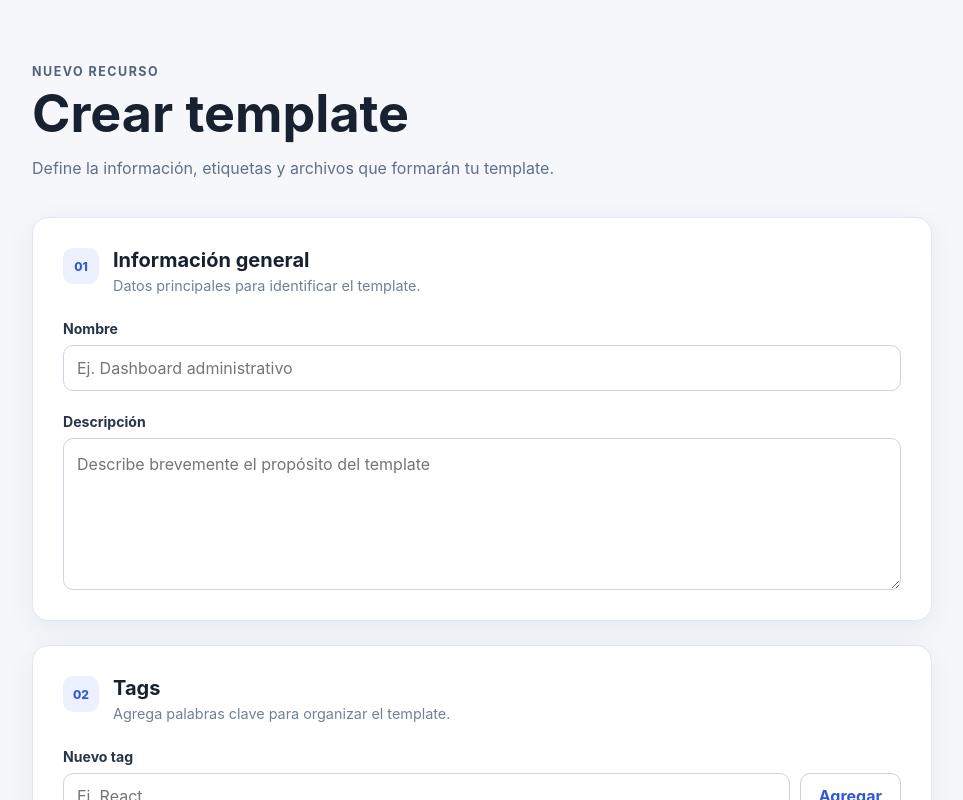
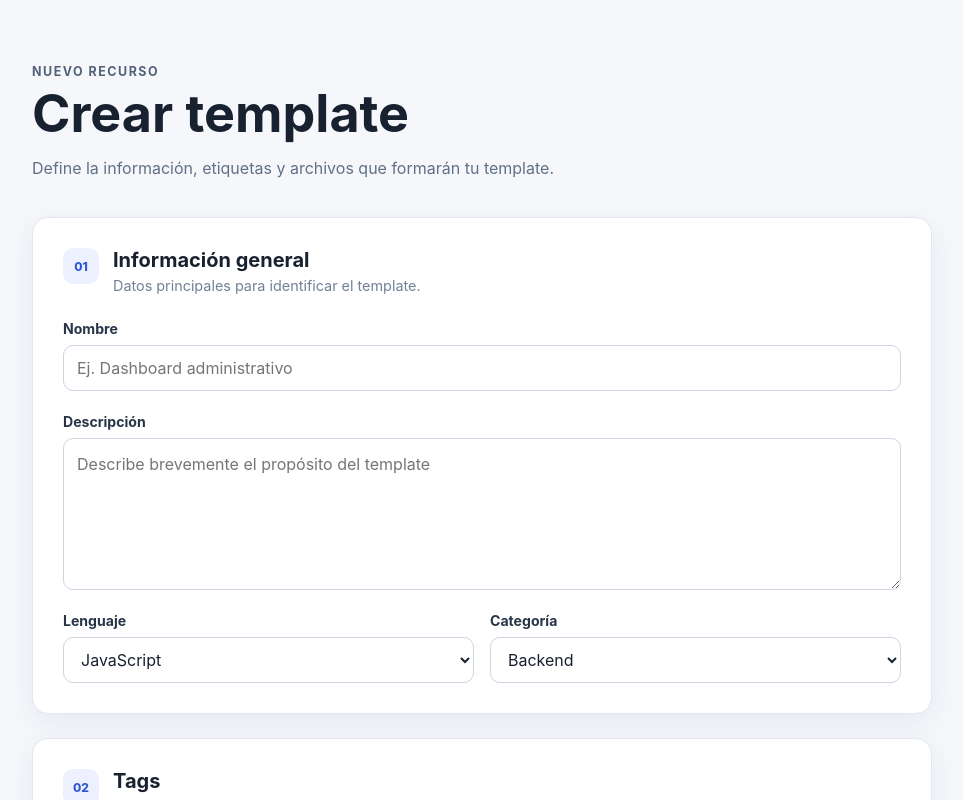
Before and after one commit to benjaminibanez2201/StackBook, a React app in the folder frontend/: page /create in a window 1280 px wide. Shown: the top 800 px of the page, without its empty margins (158-1121 px from the left). Built offline with nearby package versions, Linux system fonts and the light colour scheme; the HTML template or start-up script is replaced by a standard one.

Commit message:
Cambios en la entidad, ahora tiene lenguaje y categoria

```diff
--- a/frontend/src/pages/CreateTemplate.jsx
+++ b/frontend/src/pages/CreateTemplate.jsx
@@ -11,7 +11,14 @@ const emptyFile = () => ({
   content: "",
 });
 
-function validateForm({ nombre, descripcion, tags, files }) {
+function validateForm({
+  nombre,
+  descripcion,
+  lenguaje,
+  categoria,
+  tags,
+  files,
+}) {
   const errors = {};
 
   if (!nombre.trim()) {
@@ -24,6 +31,14 @@ function validateForm({ nombre, descripcion, tags, files }) {
 
   if (!descripcion.trim()) {
     errors.descripcion = "La descripción es obligatoria.";
+  }
+
+  if (!lenguaje) {
+    errors.lenguaje = "El lenguaje es obligatorio.";
+  }
+
+  if (!categoria) {
+    errors.categoria = "La categoría es obligatoria.";
   }
 
   if (tags.length === 0) {
@@ -52,6 +67,8 @@ function CreateTemplate() {
   const { create, loading, error } = useCreateTemplate();
   const [nombre, setNombre] = useState("");
   const [descripcion, setDescripcion] = useState("");
+  const [lenguaje, setLenguaje] = useState("JavaScript");
+  const [categoria, setCategoria] = useState("Backend");
   const [tagInput, setTagInput] = useState("");
   const [tags, setTags] = useState([]);
   const [files, setFiles] = useState([emptyFile()]);
@@ -104,10 +121,23 @@ function CreateTemplate() {
     setFiles((current) => current.filter((file) => file.id !== id));
   };
 
+  const handleLanguageChange = (event) => {
+    const selectedLanguage = event.target.value;
+    setLenguaje(selectedLanguage);
+    setCategoria(selectedLanguage === "JavaScript" ? "Backend" : "General");
+  };
+
   const handleSubmit = async (event) => {
     event.preventDefault();
 
-    const formData = { nombre, descripcion, tags, files };
+    const formData = {
+      nombre,
+      descripcion,
+      lenguaje,
+      categoria,
+      tags,
+      files,
+    };
     const newErrors = validateForm(formData);
     setValidationErrors(newErrors);
 
@@ -118,6 +148,8 @@ function CreateTemplate() {
     const createdTemplate = await create({
       nombre: nombre.trim(),
       descripcion: descripcion.trim(),
+      lenguaje,
+      categoria,
       tags,
       files: files.map(({ fileName, type, content }) => ({
         fileName: fileName.trim(),
@@ -204,6 +236,57 @@ function CreateTemplate() {
                 {validationErrors.descripcion}
               </p>
             )}
+          </div>
+
+          <div className="template-form__select-row">
+            <div className="template-form__field">
+              <label htmlFor="lenguaje">Lenguaje</label>
+              <select
+                id="lenguaje"
+                name="lenguaje"
+                value={lenguaje}
+                onChange={handleLanguageChange}
+                required
+                aria-invalid={Boolean(validationErrors.lenguaje)}
+              >
+                <option value="JavaScript">JavaScript</option>
+                <option value="Python">Python</option>
+                <option value="Java">Java</option>
+                <option value="C++">C++</option>
+                <option value="C#">C#</option>
+              </select>
+              {validationErrors.lenguaje && (
+                <p className="template-form__error">
+                  {validationErrors.lenguaje}
+                </p>
+              )}
+            </div>
+
+            <div className="template-form__field">
+              <label htmlFor="categoria">Categoría</label>
+              <select
+                id="categoria"
+                name="categoria"
+                value={categoria}
+                onChange={(event) => setCategoria(event.target.value)}
+                required
+                aria-invalid={Boolean(validationErrors.categoria)}
+              >
+                {lenguaje === "JavaScript" ? (
+                  <>
+                    <option value="Backend">Backend</option>
+                    <option value="Frontend">Frontend</option>
+                  </>
+                ) : (
+                  <option value="General">General</option>
+                )}
+              </select>
+              {validationErrors.categoria && (
+                <p className="template-form__error">
+                  {validationErrors.categoria}
+                </p>
+              )}
+            </div>
           </div>
         </section>
 
--- a/frontend/src/styles/createTemplate.css
+++ b/frontend/src/styles/createTemplate.css
@@ -141,6 +141,17 @@
 .template-form__inline-field {
   display: flex;
   gap: 10px;
+}
+
+.template-form__select-row {
+  display: grid;
+  grid-template-columns: repeat(2, minmax(0, 1fr));
+  gap: 16px;
+  margin-top: 22px;
+}
+
+.template-form__select-row .template-form__field + .template-form__field {
+  margin-top: 0;
 }
 
 .template-form__secondary-button,
@@ -317,6 +328,14 @@
     grid-template-columns: 1fr;
   }
 
+  .template-form__select-row {
+    grid-template-columns: 1fr;
+  }
+
+  .template-form__select-row .template-form__field + .template-form__field {
+    margin-top: 6px;
+  }
+
   .template-file__row .template-form__field + .template-form__field {
     margin-top: 6px;
   }
```
